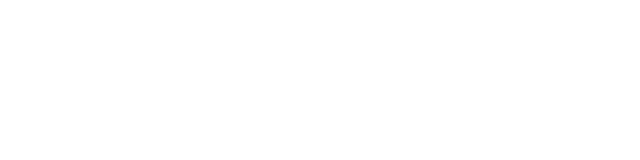
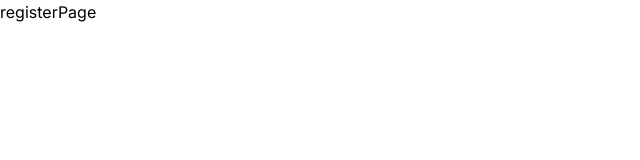
Before and after one commit to rafamxvgit/repoSiteCJR, a Next.js app in the folder frontsite/: page /registerPage in a window 1280 px wide. Shown: the top 160 px of the page, without its empty margins (0-640 px from the left). Built offline with nearby package versions, Linux system fonts and the light colour scheme.

Commit message:
feature/criação das pastas da tela de login e de registro
	modified:   frontsite/src/app/globals.css
	modified:   frontsite/src/app/loginPage/page.tsx
	modified:   frontsite/src/app/page.tsx
	modified:   frontsite/src/app/registerPage/page.tsx

```diff
--- a/frontsite/src/app/globals.css
+++ b/frontsite/src/app/globals.css
@@ -17,11 +17,7 @@
 }
 
 body {
-  color: rgb(var(--foreground-rgb));
-}
-
-h1 {
-  color: black
+  color: black;
 }
 
 @layer utilities {
--- a/frontsite/src/app/loginPage/page.tsx
+++ b/frontsite/src/app/loginPage/page.tsx
@@ -1,7 +1,11 @@
 import React from 'react';
 
 const loginPage = () => {
-
+    return(
+        <>
+        <h1>loginPage</h1>
+        </>
+    )
 }
 
 export default loginPage
--- a/frontsite/src/app/page.tsx
+++ b/frontsite/src/app/page.tsx
@@ -1,9 +1,10 @@
 import Image from "next/image";
+import Link from "next/link"
 
 export default function Home() {
   return (
     <main>
-      <h1>testando</h1>
+      <h1>main page</h1>
     </main>
   );
 }
--- a/frontsite/src/app/registerPage/page.tsx
+++ b/frontsite/src/app/registerPage/page.tsx
@@ -1,7 +1,11 @@
 import React from 'react';
 
 const registerPage = () => {
-
+    return(
+        <>
+            <h1>registerPage</h1>
+        </>
+    )
 }
 
 export default registerPage
```
